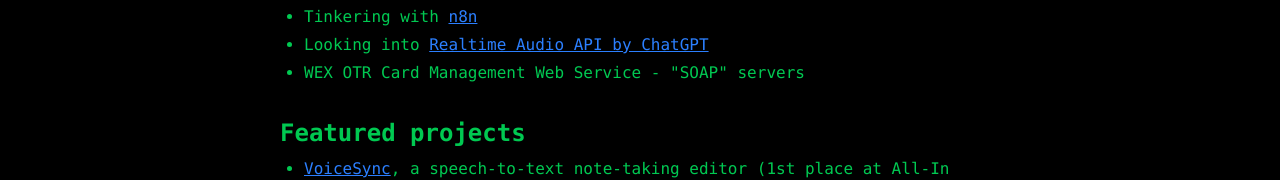
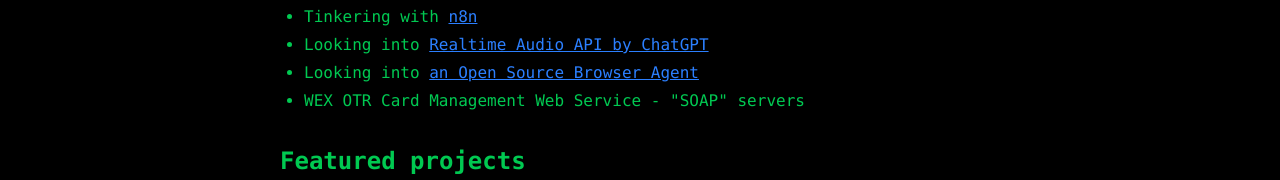
Before and after one commit to alielbekov/portfolio, a SvelteKit app in the folder web/: page / in a window 1280 px wide. Shown: the part 251-431 px from the top of the page. Built offline with nearby package versions, Linux system fonts and the light colour scheme.

Commit message:
Add link to Open Source Browser Agent

```diff
--- a/web/src/routes/+page.svelte
+++ b/web/src/routes/+page.svelte
@@ -36,6 +36,8 @@
             <li class="break-words">Reading <a class="text-blue-500 underline hover:text-green-600" href="https://www.amazon.com/Understanding-Cisco-Networking-Technologies-Certification/dp/1119659027" target="_blank">Cisco Networking Book</a></li>
             <li class="break-words">Tinkering with <a class="text-blue-500 underline hover:text-green-600" href="https://n8n.io" target="_blank">n8n</a></li>
             <li class="break-words">Looking into <a class="text-blue-500 underline hover:text-green-600" href="https://platform.openai.com/docs/guides/realtime" target="_blank">Realtime Audio API by ChatGPT</a></li>
+            <li class="break-words">Looking into <a class="text-blue-500 underline hover:text-green-600" href="https://github.com/browser-use" target="_blank">an Open Source Browser Agent</a></li>
+
             <li class="break-words">WEX OTR Card Management Web Service - "SOAP" servers</li>
         </ul>
     </div>
```
